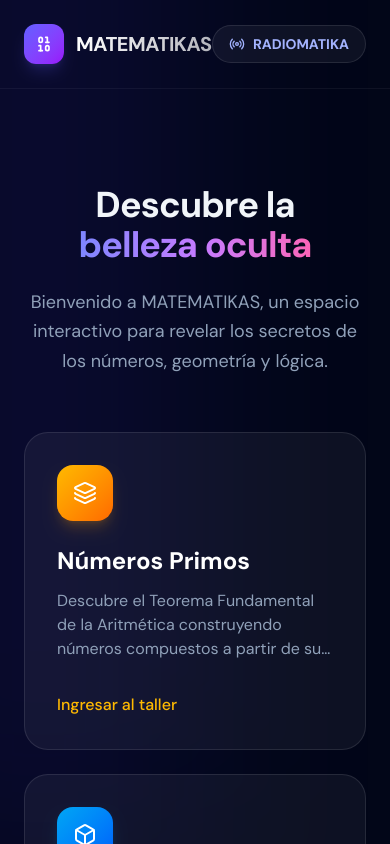
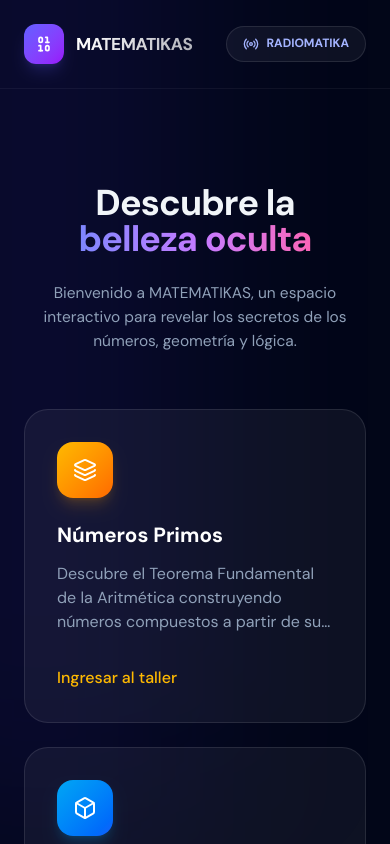
Before and after one commit to juanmiguel-dev/matematicas, a React (Vite) app: page / in a window 390 px wide. Shown: the top 844 px of the page. Built offline with nearby package versions, Linux system fonts and the light colour scheme.

Commit message:
style(mobile): reduce font sizes by 40% for titles and 14% for text on mobile

```diff
--- a/src/index.css
+++ b/src/index.css
@@ -110,4 +110,24 @@
   .card-shadow-md {
     box-shadow: 0 2px 8px rgba(0,0,0,0.07), 0 8px 32px rgba(0,0,0,0.07);
   }
+
+  /* Reducción de tamaños en mobile según lo solicitado (40% titulos, 14% texto) */
+  @media (max-width: 767px) {
+    /* TITULOS (-40% => * 0.6) */
+    [class*="text-3xl"] { font-size: 1.125rem !important; line-height: 1.35rem !important; }
+    [class*="text-4xl"] { font-size: 1.35rem !important; line-height: 1.5rem !important; }
+    [class*="text-5xl"] { font-size: 1.8rem !important; line-height: 1 !important; }
+    [class*="text-6xl"] { font-size: 2.25rem !important; line-height: 1 !important; }
+    [class*="text-7xl"] { font-size: 2.7rem !important; line-height: 1 !important; }
+    [class*="text-8xl"] { font-size: 3.6rem !important; line-height: 1 !important; }
+    [class*="text-9xl"] { font-size: 4.8rem !important; line-height: 1 !important; }
+
+    /* TEXTO (-14% => * 0.86) */
+    [class*="text-xs"] { font-size: 0.645rem !important; line-height: 0.86rem !important; }
+    [class*="text-sm"] { font-size: 0.7525rem !important; line-height: 1.075rem !important; }
+    [class*="text-base"] { font-size: 0.86rem !important; line-height: 1.29rem !important; }
+    [class*="text-lg"] { font-size: 0.9675rem !important; line-height: 1.505rem !important; }
+    [class*="text-xl"] { font-size: 1.075rem !important; line-height: 1.505rem !important; }
+    [class*="text-2xl"] { font-size: 1.29rem !important; line-height: 1.72rem !important; }
+  }
 }
```
